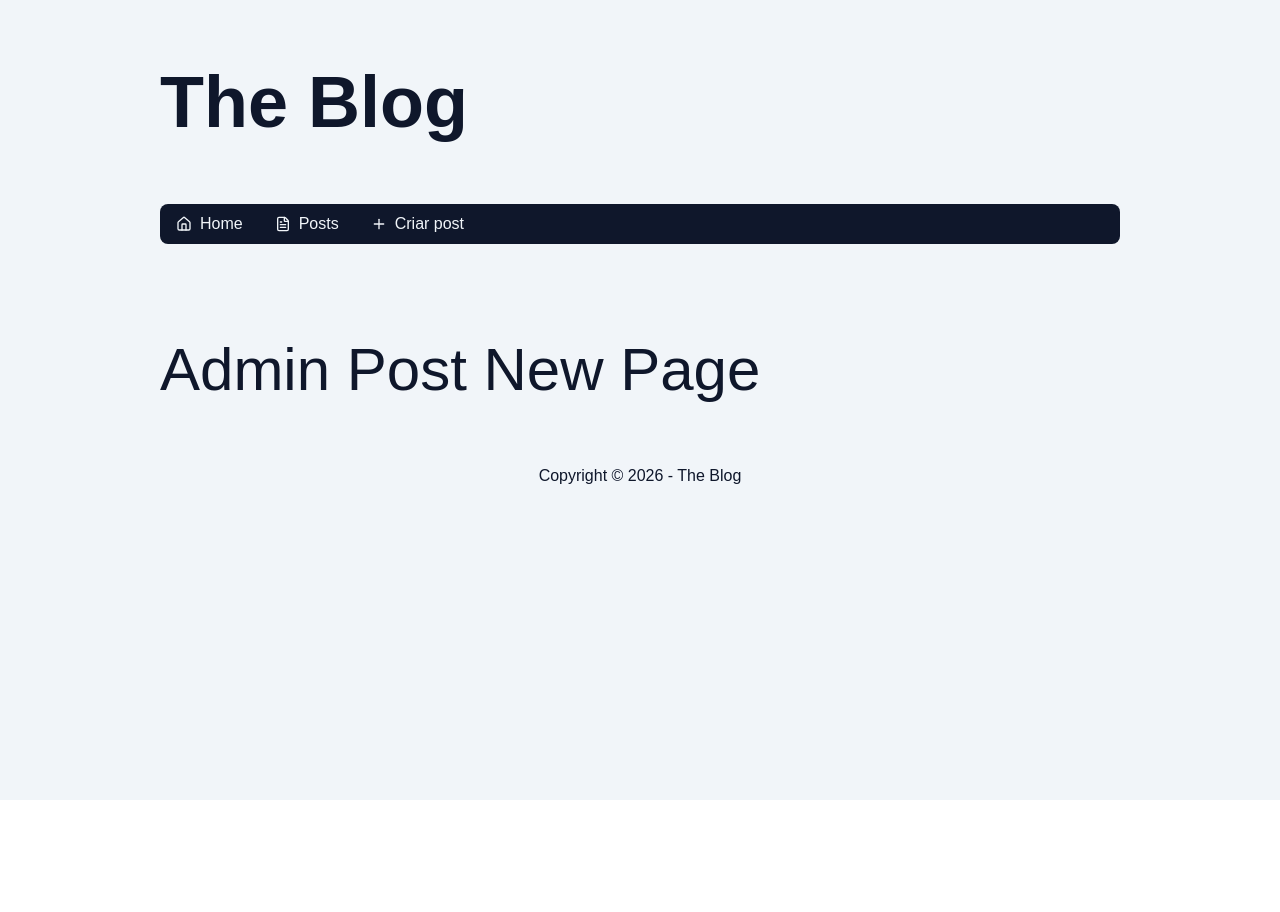
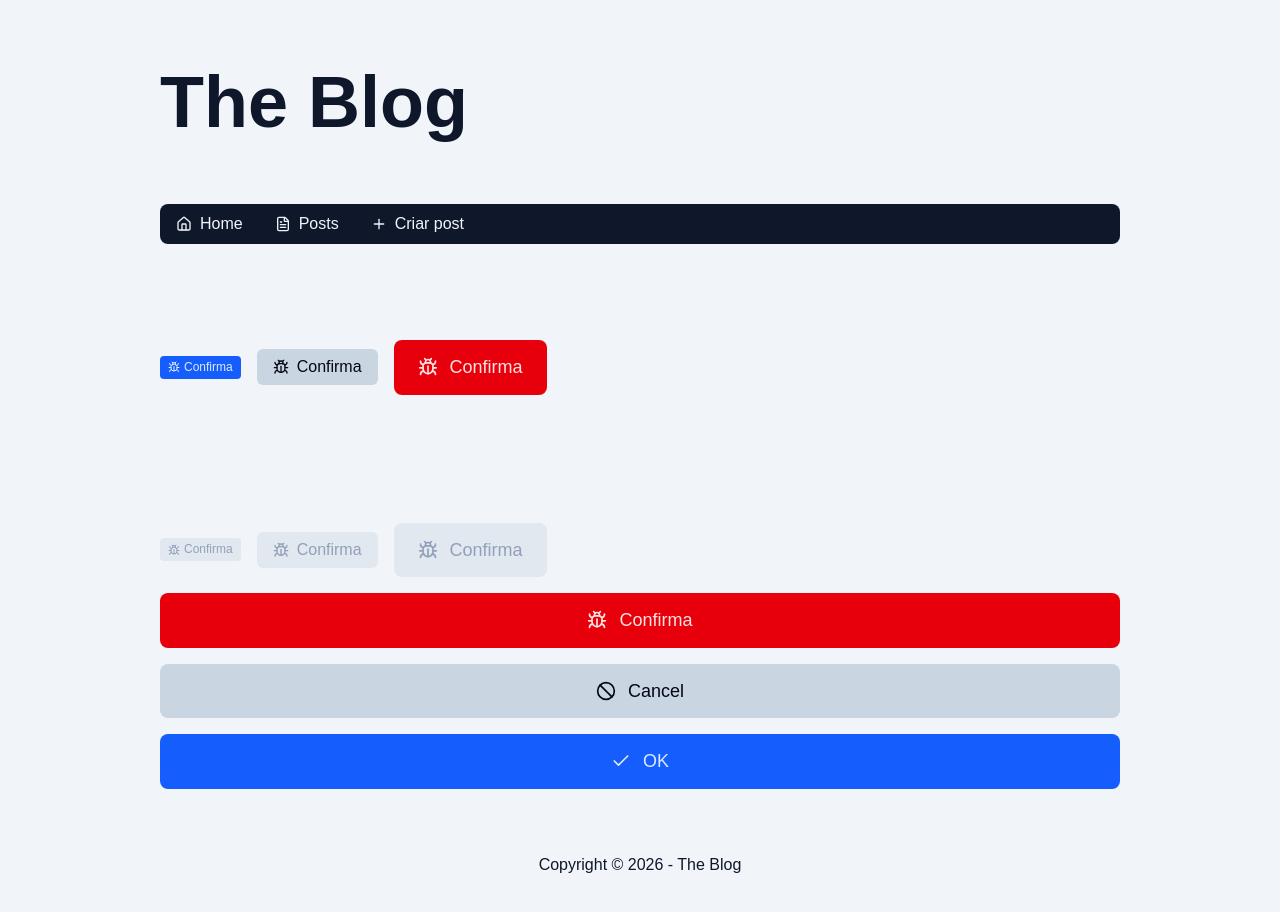
Before and after one commit to RuanC4rlos/blog-next-react, a Next.js app: page /admin/post/new in a window 1280 px wide. Shown: the top 912 px of the page. Before the commit the page ends 800 px from the top, so only its background shows below. Built offline with nearby package versions, Linux system fonts and the light colour scheme.

Commit message:
feat(ui): implementar Button reutilizável com variações tipadas e ajustar botões do Dialog

```diff
--- a/src/app/admin/post/new/page.tsx
+++ b/src/app/admin/post/new/page.tsx
@@ -1,9 +1,46 @@
+import { Button } from "@/src/components/Button";
+import { BanIcon, BugIcon, CheckIcon } from "lucide-react";
+
 export const dynamic = "force-dynamic";
 
 export default async function AdminPostNewPage() {
   return (
-    <div className="py-16 text-6xl">
-      <h1>Admin Post New Page</h1>
+    <div>
+      <div className="py-16 flex gap-4 flex-wrap items-center">
+        <Button variant="default" size="sm">
+          <BugIcon /> Confirma
+        </Button>
+        <Button variant="ghost" size="md">
+          <BugIcon /> Confirma
+        </Button>
+        <Button variant="danger" size="lg">
+          <BugIcon /> Confirma
+        </Button>
+      </div>
+
+      <div className="py-16 flex gap-4 flex-wrap items-center">
+        <Button variant="default" size="sm" disabled>
+          <BugIcon /> Confirma
+        </Button>
+        <Button variant="ghost" size="md" disabled>
+          <BugIcon /> Confirma
+        </Button>
+        <Button variant="danger" size="lg" disabled>
+          <BugIcon /> Confirma
+        </Button>
+
+        <Button variant="danger" size="lg" className="w-full">
+          <BugIcon /> Confirma
+        </Button>
+
+        <Button variant="ghost" size="lg" className="w-full">
+          <BanIcon /> Cancel
+        </Button>
+
+        <Button variant="default" size="lg" className="w-full">
+          <CheckIcon /> OK
+        </Button>
+      </div>
     </div>
   );
 }
--- /dev/null
+++ b/src/components/Button/index.tsx
@@ -0,0 +1,58 @@
+import clsx from "clsx";
+
+type ButtonVariants = "default" | "ghost" | "danger";
+type ButtonSizes = "sm" | "md" | "lg";
+
+type ButtonProps = {
+  variant?: ButtonVariants;
+  size?: ButtonSizes;
+} & React.ComponentProps<"button">;
+
+export function Button({
+  variant = "default",
+  size = "md",
+  ...props
+}: ButtonProps) {
+  const buttonVariants: Record<ButtonVariants, string> = {
+    default: clsx("bg-blue-600 hover:bg-blue-700 text-blue-100"),
+    ghost: clsx("bg-slate-300 hover:bg-slate-400 text-slate-950"),
+    danger: clsx("bg-red-600 hover:bg-red-700 text-red-100"),
+  };
+
+  const buttonSizes: Record<ButtonSizes, string> = {
+    sm: clsx(
+      "text-xs/tight",
+      "py-1",
+      "px-2",
+      "rounded-sm",
+      "[&_svg]:w-3 [&_svg]:h-3 gap-1",
+    ),
+    md: clsx(
+      "text-base/tight",
+      "py-2",
+      "px-4",
+      "rounded-md",
+      "[&_svg]:w-4 [&_svg]:h-4 gap-2",
+    ),
+    lg: clsx(
+      "text-lg/tight",
+      "py-4",
+      "px-6",
+      "rounded-lg",
+      "[&_svg]:w-5 [&_svg]:h-5 gap-3",
+    ),
+  };
+
+  const buttonClasses = clsx(
+    buttonVariants[variant],
+    buttonSizes[size],
+    "flex items-center justify-center cursor-pointer",
+    "transition",
+    "disabled:bg-slate-200",
+    "disabled:text-slate-400",
+    "disabled:cursor-not-allowed",
+    props.className,
+  );
+
+  return <button {...props} className={buttonClasses} />;
+}
--- a/src/components/Dialog/index.tsx
+++ b/src/components/Dialog/index.tsx
@@ -1,6 +1,7 @@
 "use client";
 
 import clsx from "clsx";
+import { Button } from "../Button";
 
 type DialogProps = {
   isVisible?: boolean;
@@ -52,32 +53,18 @@ export function Dialog({
         </h3>
         <div id="dialog-description">{content}</div>
         <div className="flex items-center justify-around">
-          <button
-            className={clsx(
-              "bg-slate-200 hover:bg-slate-300 transition text-slate-950",
-              "flex items-center justify-center",
-              "py-2 px-4 rounded-lg cursor-pointer",
-              "disabled:bg-slate-200 disabled:text-slate-400 disabled:cursor-not-allowed",
-            )}
+          <Button
+            variant="ghost"
             autoFocus
             onClick={handleCancel}
             disabled={disabled}
           >
             Cancelar
-          </button>
+          </Button>
 
-          <button
-            className={clsx(
-              "bg-blue-500 hover:bg-blue-600 transition text-blue-50",
-              "flex items-center justify-center",
-              "py-2 px-4 rounded-lg cursor-pointer",
-              "disabled:bg-slate-200 disabled:text-slate-400 disabled:cursor-not-allowed",
-            )}
-            onClick={onConfirm}
-            disabled={disabled}
-          >
+          <Button variant="default" onClick={onConfirm} disabled={disabled}>
             Ok
-          </button>
+          </Button>
         </div>
       </div>
     </div>
```
